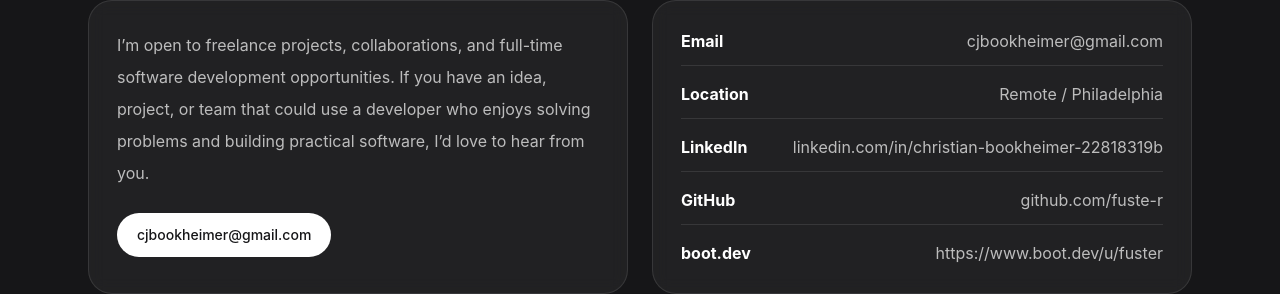
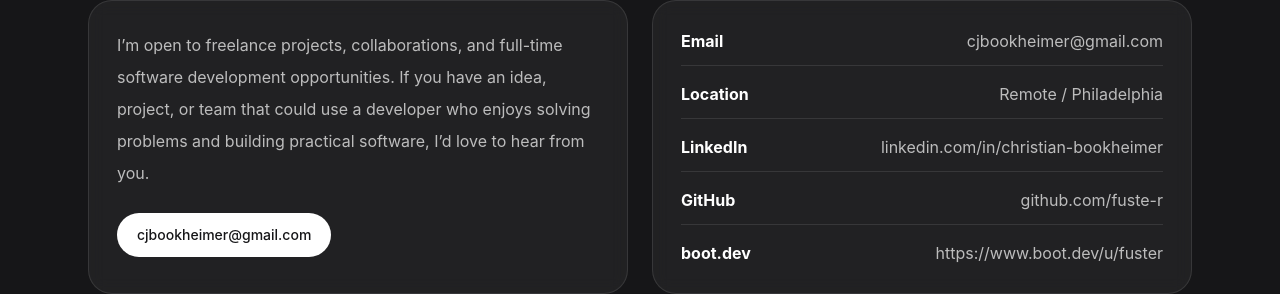
Before and after one commit to fuste-r/fuste-r.github.io, a React (Vite) app: page / in a window 1280 px wide. Shown: the part 2685-2979 px from the top of the page. Built offline with nearby package versions, Linux system fonts and the light colour scheme.

Commit message:
feat(seo): meta changes to index, adds robots.txt

```diff
--- a/src/App.tsx
+++ b/src/App.tsx
@@ -224,12 +224,12 @@ function App() {
                   <li className="flex items-start justify-between gap-4 border-b border-white/10 pb-3">
                     <strong className="text-white">LinkedIn</strong>
                     <a
-                      href="https://www.linkedin.com/in/christian-bookheimer-22818319b/"
+                      href="https://www.linkedin.com/in/christian-bookheimer/"
                       target="_blank"
                       rel="noopener noreferrer"
                       className="text-white/70 hover:text-white/90"
                     >
-                      linkedin.com/in/christian-bookheimer-22818319b
+                      linkedin.com/in/christian-bookheimer
                     </a>
                   </li>
                   <li className="flex items-start justify-between gap-4 border-b border-white/10 pb-3">
```
